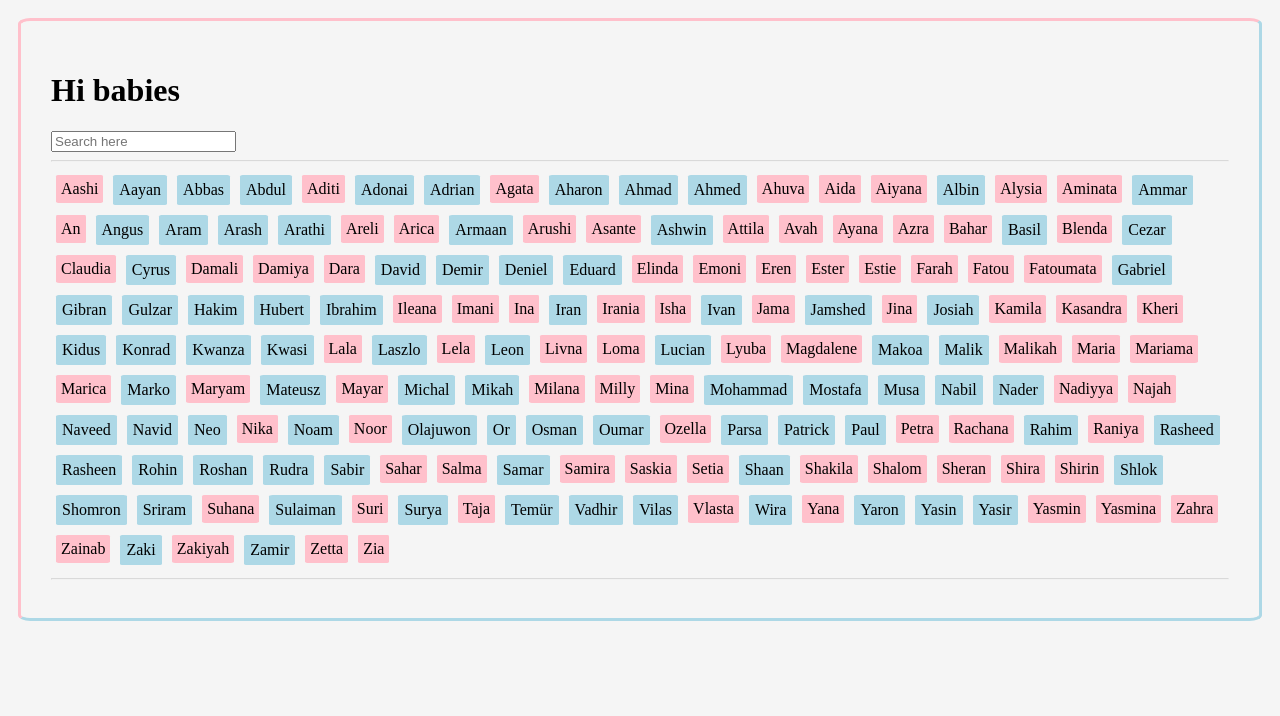
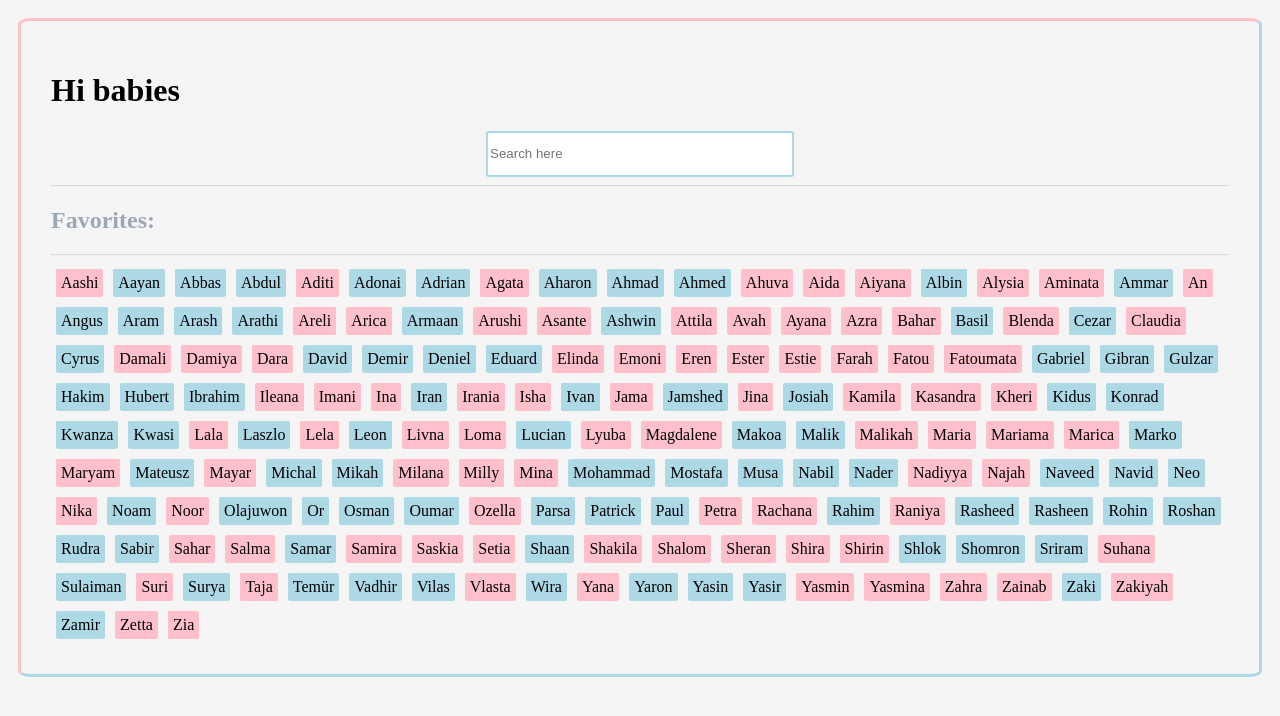
Before and after one commit to laurahall93/react-babies-names, a React (Create React App) app: page / in a window 1280 px wide. Shown: the top 716 px of the page. Built offline with nearby package versions, Linux system fonts and the light colour scheme; the HTML template or start-up script is replaced by a standard one.

Commit message:
added exercise3

```diff
--- a/src/PageBody.tsx
+++ b/src/PageBody.tsx
@@ -1,39 +1,58 @@
-import  {namesData}  from "./data/NamesData";
-import  { BabyNameEntry } from "./components/BabyNamesEntry";
-import { text } from "stream/consumers";
-import {useState} from "react";
-
-
-
-
-
-
+import { namesData } from "./data/NamesData";
+import { BabyNameEntry } from "./components/BabyNamesEntry";
+import { useState } from "react";
 
 function PageBody(): JSX.Element {
   const [searchInput, setSearchInput] = useState("");
+  const [favoriteNames, setFavoriteNames] = useState<BabyNameEntry[]>([]);
+  const [mainList, setMainList] = useState<BabyNameEntry[]>(namesData);
 
-  const handleChange = (event : React.ChangeEvent<HTMLInputElement>) => {
-    event.preventDefault();
+  const handleChange = (event: React.ChangeEvent<HTMLInputElement>) => {
     setSearchInput(event.target.value);
   };
 
-  const filteredEntries: BabyNameEntry[] = namesData.filter((names) =>
-    names.name.toLowerCase().includes(searchInput.toLowerCase())
+  const handleNameClick = (name: BabyNameEntry) => {
+    if (favoriteNames.includes(name)) {
+      setFavoriteNames((prevFavoriteNames) => prevFavoriteNames.filter((entry) => entry !== name));
+    } else {
+      setFavoriteNames((prevFavoriteNames) => [...prevFavoriteNames, name]);
+    }
+  };
+
+  const handleFavoriteNameClick = (name: BabyNameEntry) => {
+    setFavoriteNames((prevFavoriteNames) => prevFavoriteNames.filter((entry) => entry !== name));
+  };
+
+  const filteredEntries: BabyNameEntry[] = mainList.filter((entry) =>
+    entry.name.toLowerCase().includes(searchInput.toLowerCase())
   );
-
 
   const sortedEntries: BabyNameEntry[] = filteredEntries
     .slice()
     .sort((a: BabyNameEntry, b: BabyNameEntry) => a.name.localeCompare(b.name));
 
-      const nameItems: JSX.Element[] = sortedEntries.map((entry) => (
-
-        <p key={entry.id} className={entry.sex === "f" ? "girls" : "boys"}>
+  const favoriteNameItems: JSX.Element[] = favoriteNames.map((entry) => (
+    <p
+      key={entry.id}
+      className={`${entry.sex === "f" ? "girls" : "boys"} favorite-names`}
+      onClick={() => handleFavoriteNameClick(entry)}
+    >
       {entry.name}
     </p>
   ));
 
-      return <div>
+  const nameItems: JSX.Element[] = sortedEntries.map((entry) => (
+    <p
+      key={entry.id}
+      onClick={() => handleNameClick(entry)}
+      className={`${entry.sex === "f" ? "girls" : "boys"}`}
+    >
+      {entry.name}
+    </p>
+  ));
+
+  return (
+    <div>
       <input
         type="text"
         placeholder="Search here"
@@ -41,9 +60,11 @@ function PageBody(): JSX.Element {
         value={searchInput}
       />
       <hr />
+      <h2>Favorites: {favoriteNameItems}</h2>
+      <hr />
       <div className="all-names">{nameItems}</div>
-                <hr />
     </div>
+  );
 }
 
 export default PageBody;
--- a/src/styles.css
+++ b/src/styles.css
@@ -19,26 +19,45 @@ border-bottom: 3px solid lightblue;
     flex-flow: row wrap;
     align-content: space-between;
 }
-.girls{
+.girls,
+.favorite-names.girls {
   background-color: pink;
   border-radius: 5%;
-    width: fit-content;
-    height: fit-content;
-    text-align: center;
+  display: inline-block;
+  color: black;
   padding: 5px;
   margin: 5px;
 }
-.boys{
+
+.boys,
+.favorite-names.boys {
   background-color: lightblue;
   border-radius: 5%;
-    width: fit-content;
-    height: fit-content;
-    text-align: center;
-    padding: 6px;
+  display: inline-block;
+  color: black;
+  padding: 5px;
   margin: 5px;
 }
+
 
 hr{
     background-color: lightslategray;
     opacity: 0.3;
 }
+
+h2{
+    color: lightslategray;
+    opacity: 0.7;
+    font-size: x-large;
+}
+
+
+input{
+    display: flex;
+    margin-right: auto;
+    margin-left: auto;
+    width: 300px;
+    height: 40px;
+    border-radius: 2%;
+    border: 2px solid lightblue;
+}
```
Lines whose indentation alone changed are shown as unchanged.
